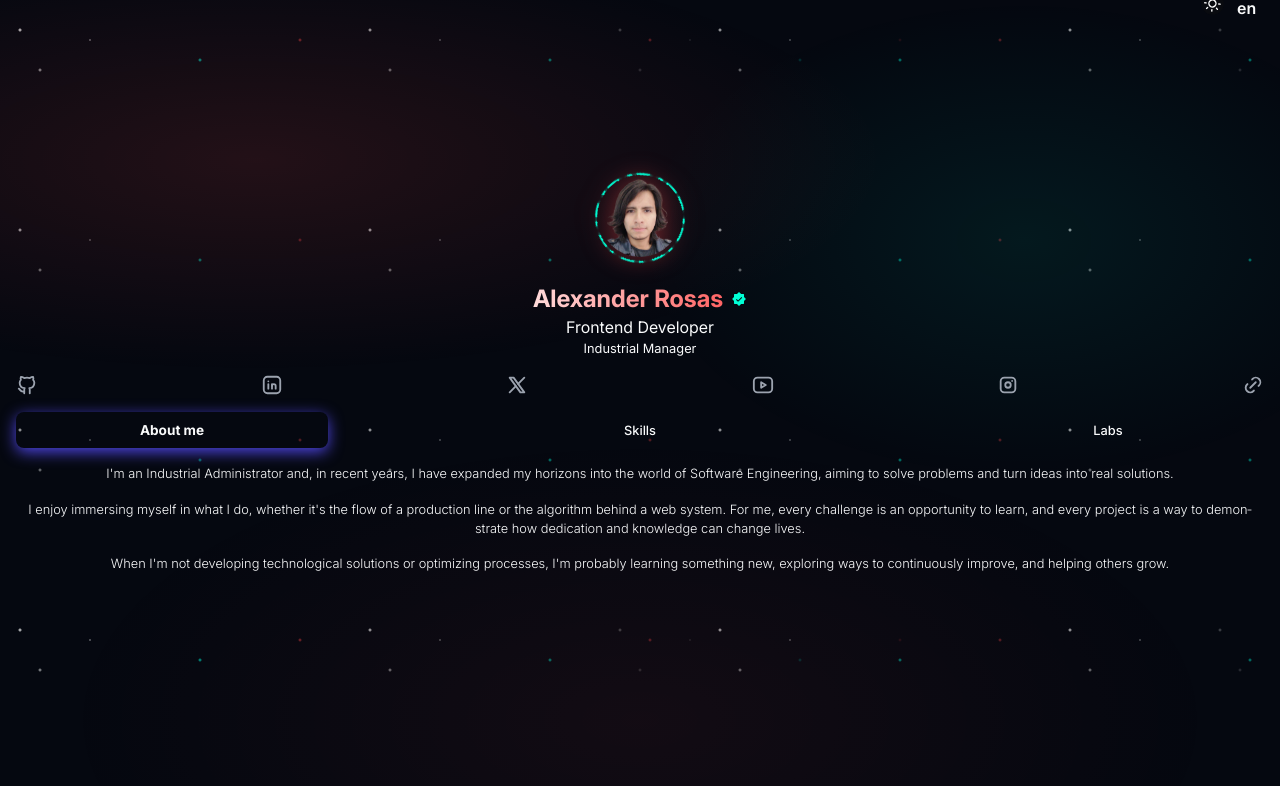
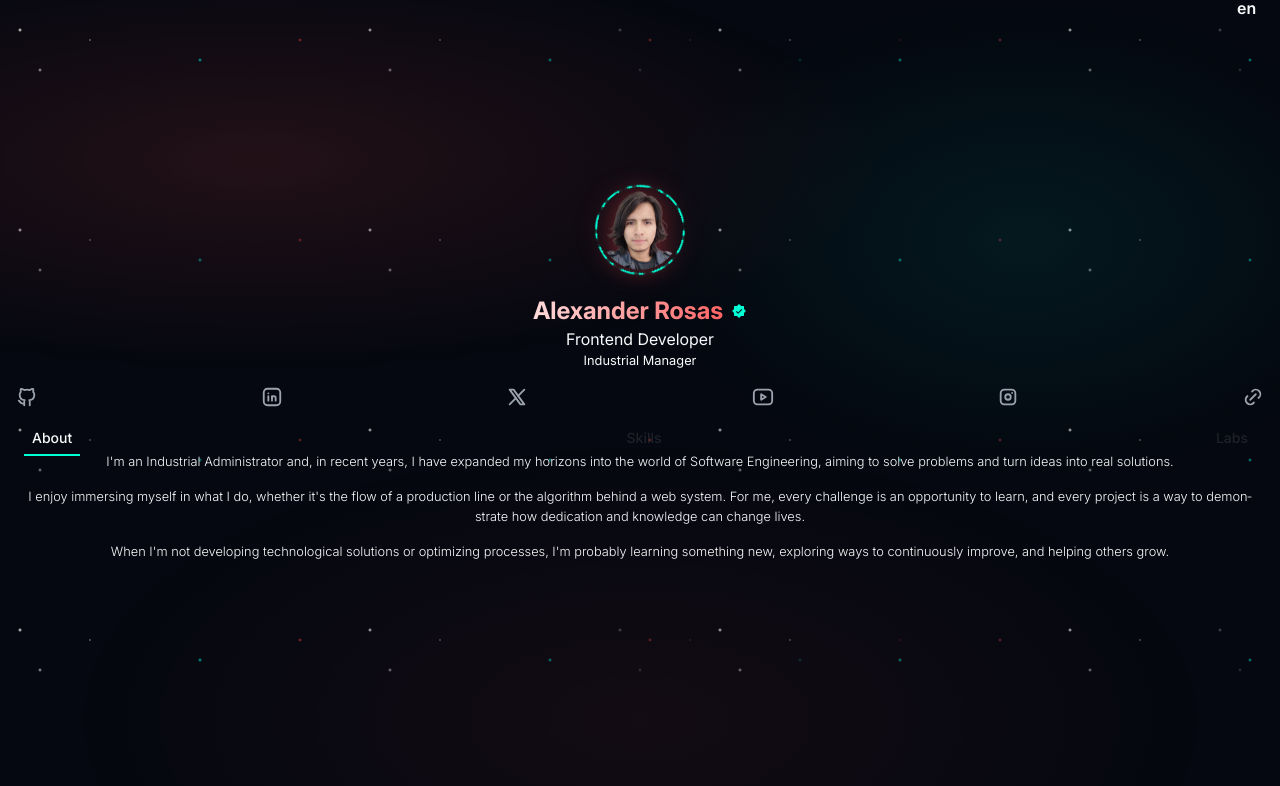
Before and after one commit to aleroses/aleroses.github.io, a React (Vite) app: page / in a window 1280 px wide. Shown: the top 786 px of the page. Built offline with nearby package versions, Linux system fonts and the light colour scheme.

Commit message:
style(navbar): add styles to the Navbar

```diff
--- a/src/App.jsx
+++ b/src/App.jsx
@@ -39,7 +39,7 @@ function App() {
         <Route path="/*" element={<Navigate to="/" />} />
       </Routes>
       <LanguageButton handleClick={handleLanguage} language={language} />
-      <DarkMode />
+      {/* <DarkMode /> */}
     </BackgroundGalaxy>
   );
 }
--- a/src/components/Navbar.jsx
+++ b/src/components/Navbar.jsx
@@ -6,44 +6,40 @@ import en from "/src/translations/en.json";
 import es from "/src/translations/es.json";
 
 import app from "../styles/App.module.css";
-import "../styles/App.module.css";
+
+const NAV_ITEMS = [
+  { to: "/", key: "aboutMe" },
+  { to: "/skills", key: "skills" },
+  { to: "/labs", key: "labs" },
+];
 
 export const Navbar = () => {
   const { language } = useContext(LanguageContext);
   const newLang = en[language] || es[language];
+  const t = (en[language] || es[language]).navbar;
 
   return (
-    <section className={app.navbarContainer}>
-      <NavLink
-        className={({ isActive }) => {
-          return isActive
-            ? `${app.active} ${app.navbarContainerNavLink}`
-            : app.navbarContainerNavLink;
-        }}
-        to="/"
-      >
-        {newLang.navbar.aboutMe}
-      </NavLink>
-      <NavLink
-        className={({ isActive }) => {
-          return isActive
-            ? `${app.active} ${app.navbarContainerNavLink}`
-            : app.navbarContainerNavLink;
-        }}
-        to="/skills"
-      >
-        {newLang.navbar.skills}
-      </NavLink>
-      <NavLink
-        className={({ isActive }) => {
-          return isActive
-            ? `${app.active} ${app.navbarContainerNavLink}`
-            : app.navbarContainerNavLink;
-        }}
-        to="/labs"
-      >
-        {newLang.navbar.labs}
-      </NavLink>
-    </section>
+    <nav className="mt-4 flex w-full justify-between px-2">
+      {NAV_ITEMS.map(({ to, key }) => (
+        <NavLink
+          key={to}
+          to={to}
+          className={({ isActive }) =>
+            `relative px-2 py-1 text-sm font-medium transition-all duration-300 after:absolute after:-bottom-1 after:left-0 after:h-0.5 after:w-full after:origin-left after:scale-x-0 after:bg-[#00ffd5] after:transition-transform after:duration-300 hover:after:scale-x-100 ${
+              isActive
+                ? "after:scale-x-100"
+                : "text-white/10 hover:text-white hover:drop-shadow-[0_0_6px_#ff4d4d]"
+            } `
+          }
+        >
+          {t[key]}
+        </NavLink>
+      ))}
+    </nav>
   );
 };
+
+// max-w-sm
+//  ? "border border-[#00ffd5] shadow-[0_4px_15px_rgba(0,255,213,0.6)]"
+// hover:bg-white/10
+// backdrop-blur-md
--- a/src/styles/App.module.css
+++ b/src/styles/App.module.css
@@ -115,7 +115,7 @@
 
 /* Navbar ----------------------- */
 
-.navbarContainer {
+/* .navbarContainer {
   width: 100%;
   display: flex;
   justify-content: space-between;
@@ -132,7 +132,6 @@
   padding: 0.5rem 0.3rem;
 
   font-size: 0.8em;
-  /* color: var(--first-text-color); */
 
   font-weight: 500;
   border-radius: 0.5rem;
@@ -140,7 +139,7 @@
   transition:
     box-shadow 0.5s ease-in,
     background-color 0.5s ease-in;
-}
+} */
 
 .active {
   font-size: 0.85em;
--- a/src/translations/en.json
+++ b/src/translations/en.json
@@ -11,7 +11,7 @@
       }
     },
     "navbar": {
-      "aboutMe": "About me",
+      "aboutMe": "About",
       "skills": "Skills",
       "labs": "Labs"
     },
```
